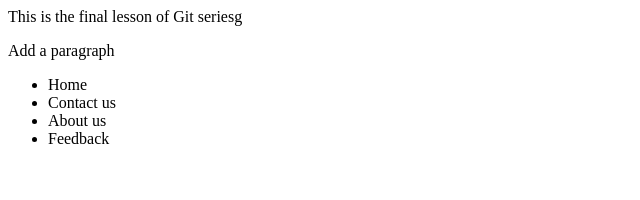
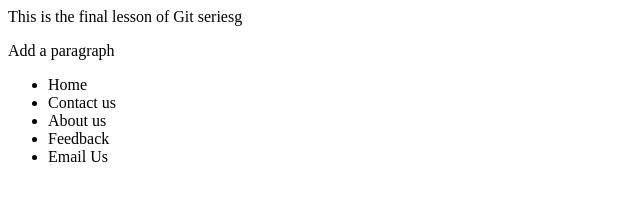
Before and after one commit to Kushalkush-dev/learn-git, a plain HTML site: page index.html in a window 1280 px wide. Shown: the full height of the page, 0-640 px from the left. Drawn offline with Linux system fonts and the light colour scheme.

Commit message:
Update indexfile

```diff
--- a/index.html
+++ b/index.html
@@ -13,6 +13,7 @@
     <li>Contact us</li>
     <li>About us</li>
     <li>Feedback</li>
+    <li>Email Us</li>
   </ul>
 </body>
 </html>
```
